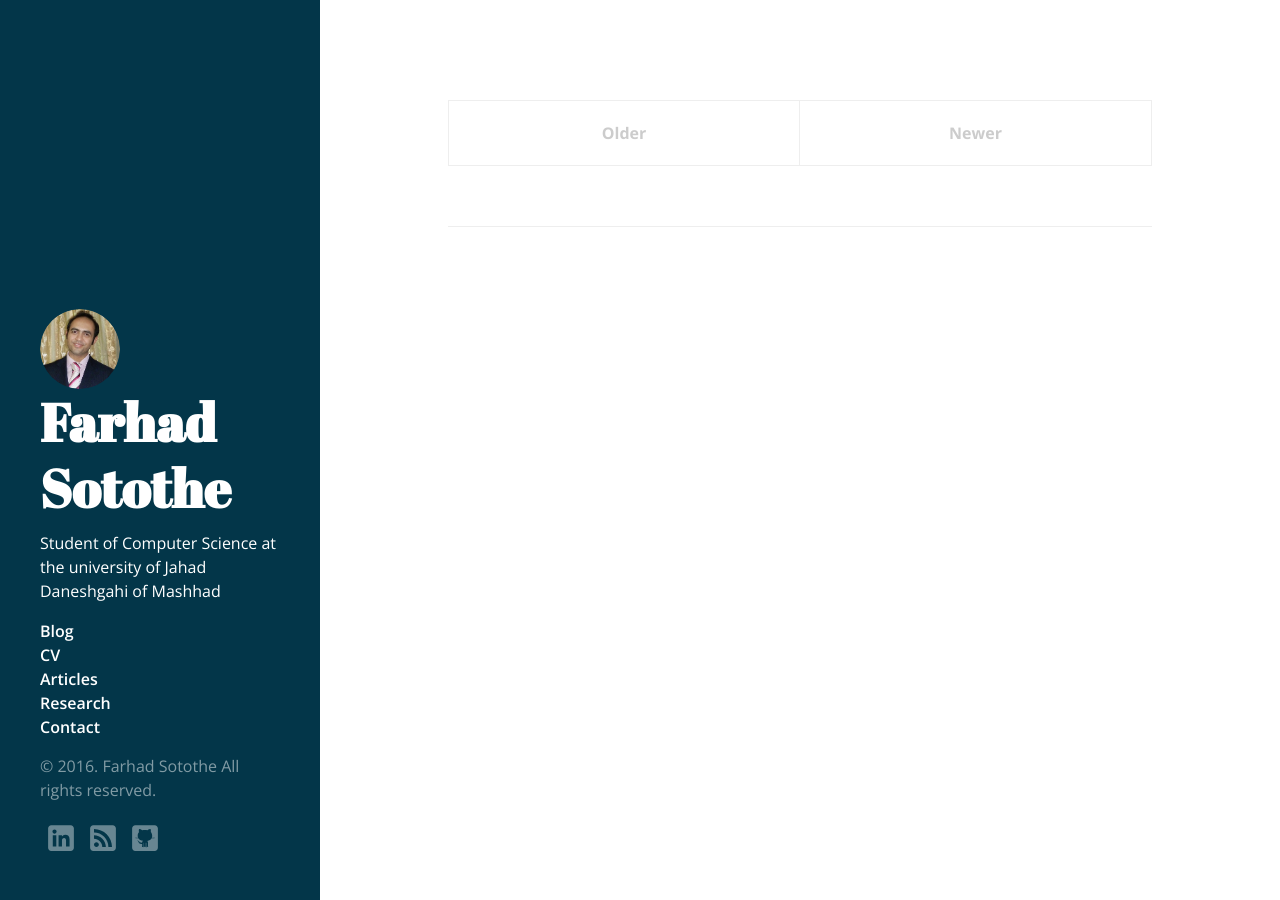
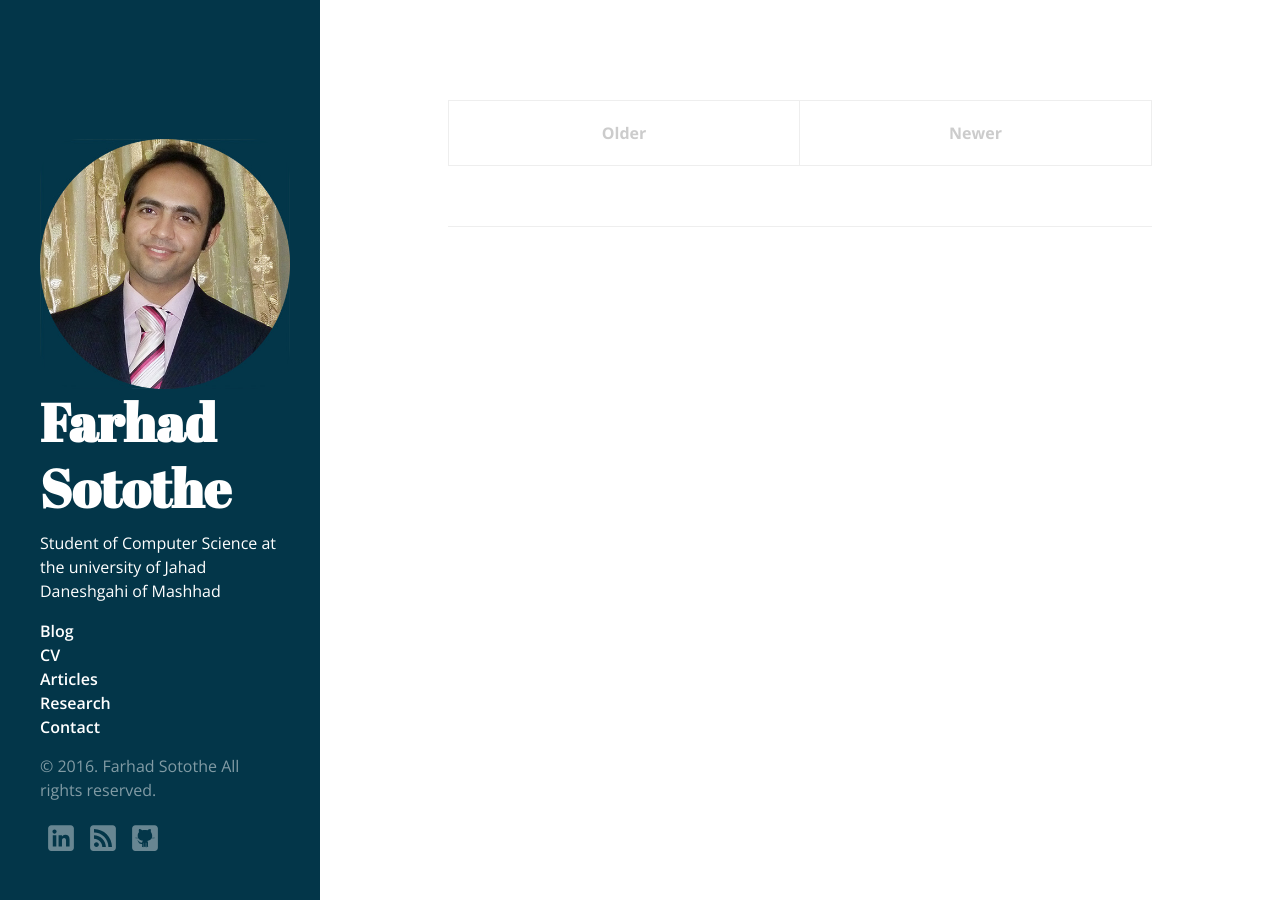
Before and after one commit to sotothe/sotothe.github.io, a Jekyll site: the page built from index.html, in a window 1280 px wide. Built offline with Jekyll 4.4.1, drawn with Linux system fonts in a browser that asks for light colours; nearby versions of some CDN libraries; the list of posts is cut into pages by our own code; comment, search, counter and statistics services are not loaded.

Commit message:
Update hyde.css

```diff
--- a/public/css/hyde.css
+++ b/public/css/hyde.css
@@ -464,8 +464,8 @@ a:focus {
 */
 
 .img-circular{
- width: 80px;
- height: 80px;
+ width: 250px;
+ height: 250px;
  background-image: url('/public/images/sotothe01.jpg');
  background-size: cover;
  display: block;
```
